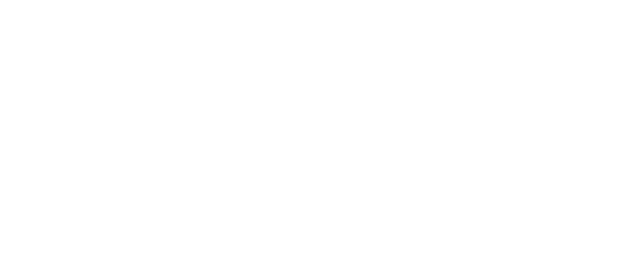
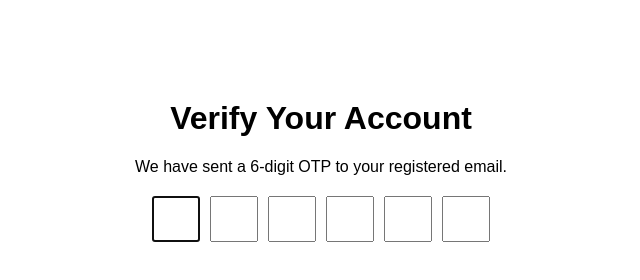
Before and after one commit to acciojob/OTP-kvniranwb, a website: page main.html in a window 1280 px wide. Shown: the whole page, without its empty margins (319-959 px from the left). Drawn offline with Linux system fonts and the light colour scheme.

Commit message:
created a submission

```diff
--- a/main.html
+++ b/main.html
@@ -1,16 +1,27 @@
 <!DOCTYPE html>
-
-<html>
-
+<html lang="en">
 <head>
-	<link rel="stylesheet" href="styles.css">
+  <meta charset="UTF-8">
+  <title>OTP Verification</title>
+  <link rel="stylesheet" href="styles.css">
 </head>
 
 <body>
-	<!-- the entire body must be written by student -->
-    <script type="text/javascript" src="./script.js">
-</script>
 
+  <h1 id="verification_heading">Verify Your Account</h1>
+  <p id="verification_subtext">
+    We have sent a 6-digit OTP to your registered email.
+  </p>
+
+  <div class="code-container">
+    <input class="code" maxlength="1" />
+    <input class="code" maxlength="1" />
+    <input class="code" maxlength="1" />
+    <input class="code" maxlength="1" />
+    <input class="code" maxlength="1" />
+    <input class="code" maxlength="1" />
+  </div>
+
+  <script src="script.js"></script>
 </body>
-
 </html>
--- a/script.js
+++ b/script.js
@@ -1 +1,27 @@
 //your JS code here. If required.
+const inputs = document.querySelectorAll(".code");
+
+// focus first input on load
+inputs[0].focus();
+
+inputs.forEach((input, index) => {
+  input.addEventListener("input", () => {
+    const value = input.value;
+
+    // allow only single digit
+    input.value = value.replace(/[^0-9]/g, "");
+
+    if (input.value && index < inputs.length - 1) {
+      inputs[index + 1].focus();
+    }
+  });
+
+  input.addEventListener("keydown", (e) => {
+    if (e.key === "Backspace") {
+      if (input.value === "" && index > 0) {
+        inputs[index - 1].focus();
+        inputs[index - 1].value = "";
+      }
+    }
+  });
+});
--- a/styles.css
+++ b/styles.css
@@ -1 +1,20 @@
 /*  your css code here. If applicable */
+body {
+  font-family: Arial, sans-serif;
+  text-align: center;
+  margin-top: 100px;
+}
+
+.code-container {
+  display: flex;
+  justify-content: center;
+  gap: 10px;
+  margin-top: 20px;
+}
+
+.code {
+  width: 40px;
+  height: 40px;
+  font-size: 20px;
+  text-align: center;
+}
```
